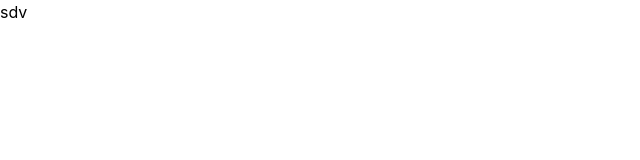
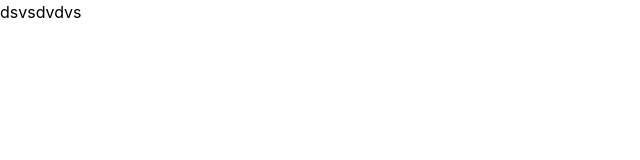
Before and after one commit to junaidkm/node-1-day, a React app: page / in a window 1280 px wide. Shown: the top 160 px of the page, without its empty margins (0-640 px from the left). Built offline with nearby package versions, Linux system fonts and the light colour scheme; the HTML template or start-up script is replaced by a standard one.

Commit message:
update project

```diff
--- a/src/App.jsx
+++ b/src/App.jsx
@@ -2,7 +2,7 @@ import React from 'react'
 
 function App() {
   return (
-    <div>sdv</div>
+    <div>dsvsdvdvs</div>
   )
 }
 
```
